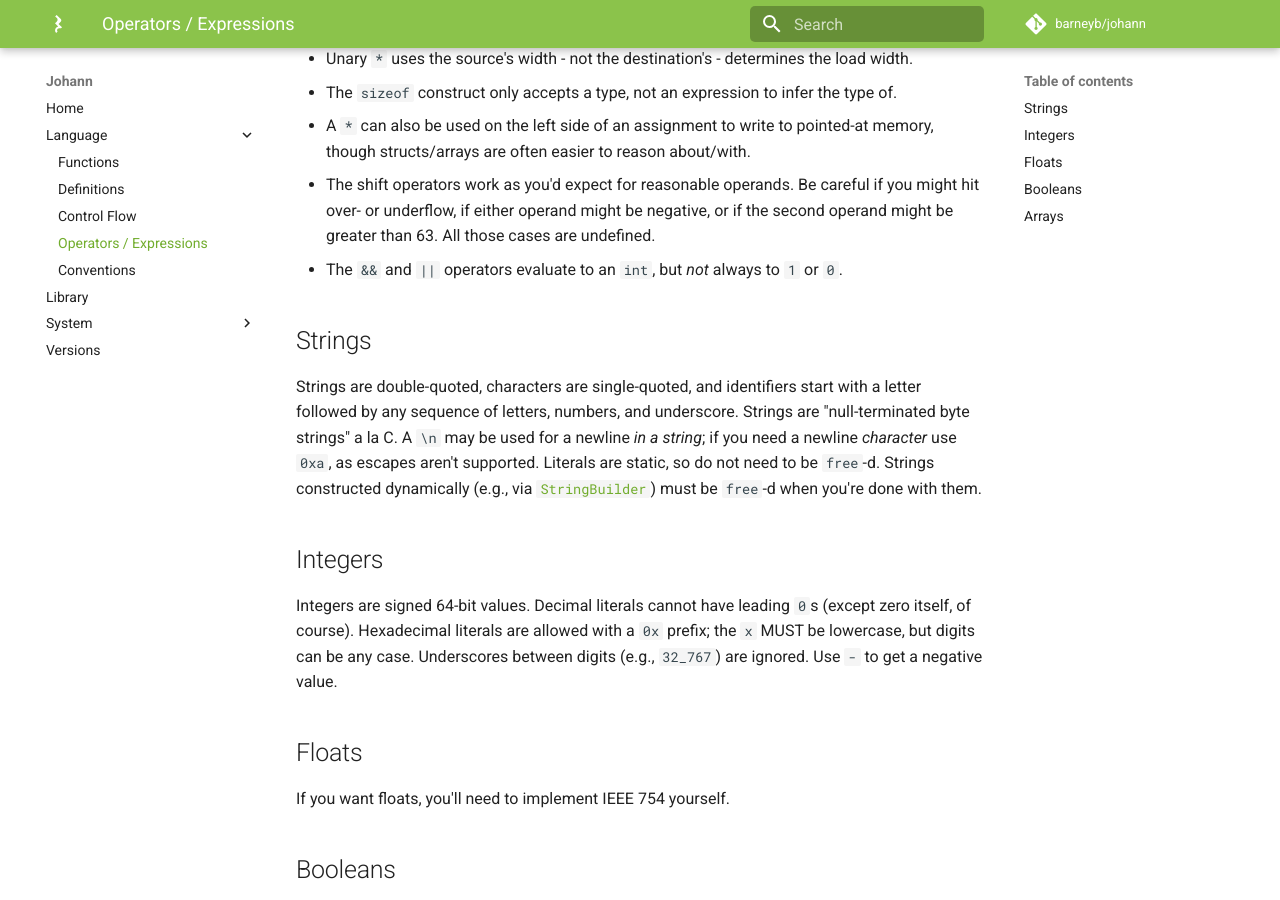
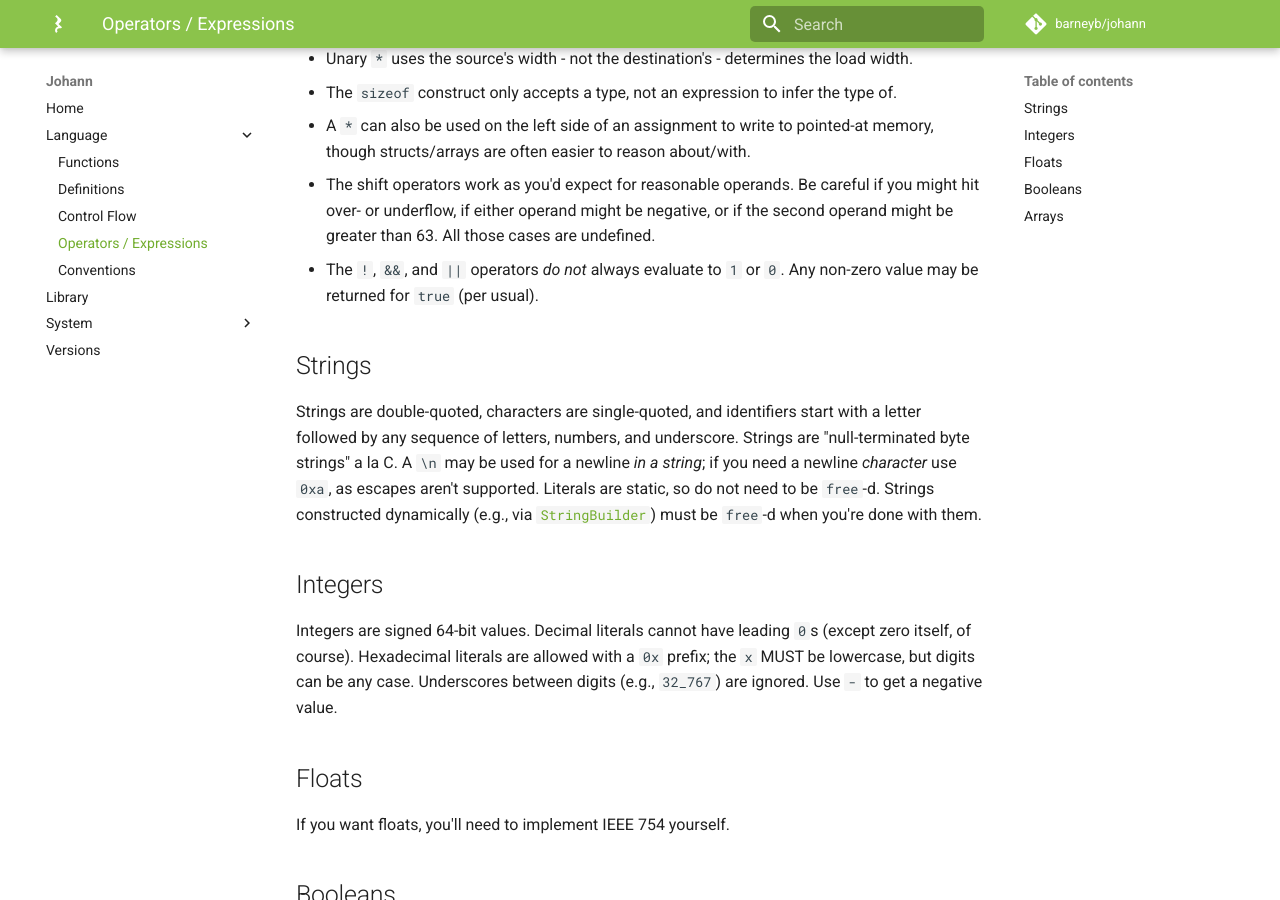
Before and after one commit to barneyb/johann, an MkDocs documentation site: the page built from documentation/docs/language/04_expressions.md, in a window 1280 px wide and 900 px high, scrolled down 1350 px. Built offline with MkDocs 1.6.1 and Material for MkDocs 9.7.7, drawn with Linux system fonts in a browser that asks for light colours; comment, search, counter and statistics services are not loaded.

Commit message:
include ! in not being required to yield 1 for true

```diff
--- a/documentation/docs/language/04_expressions.md
+++ b/documentation/docs/language/04_expressions.md
@@ -41,7 +41,7 @@ A few notes:
 * The `sizeof` construct only accepts a type, not an expression to infer the type of.
 * A `*` can also be used on the left side of an assignment to write to pointed-at memory, though structs/arrays are often easier to reason about/with.
 * The shift operators work as you'd expect for reasonable operands. Be careful if you might hit over- or underflow, if either operand might be negative, or if the second operand might be greater than 63. All those cases are undefined.
-* The `&&` and `||` operators evaluate to an `int`, but _not_ always to `1` or `0`.
+* The `!`, `&&`, and `||` operators _do not_ always evaluate to `1` or `0`. Any non-zero value may be returned for `true` (per usual).
 
 ## Strings
 
```
